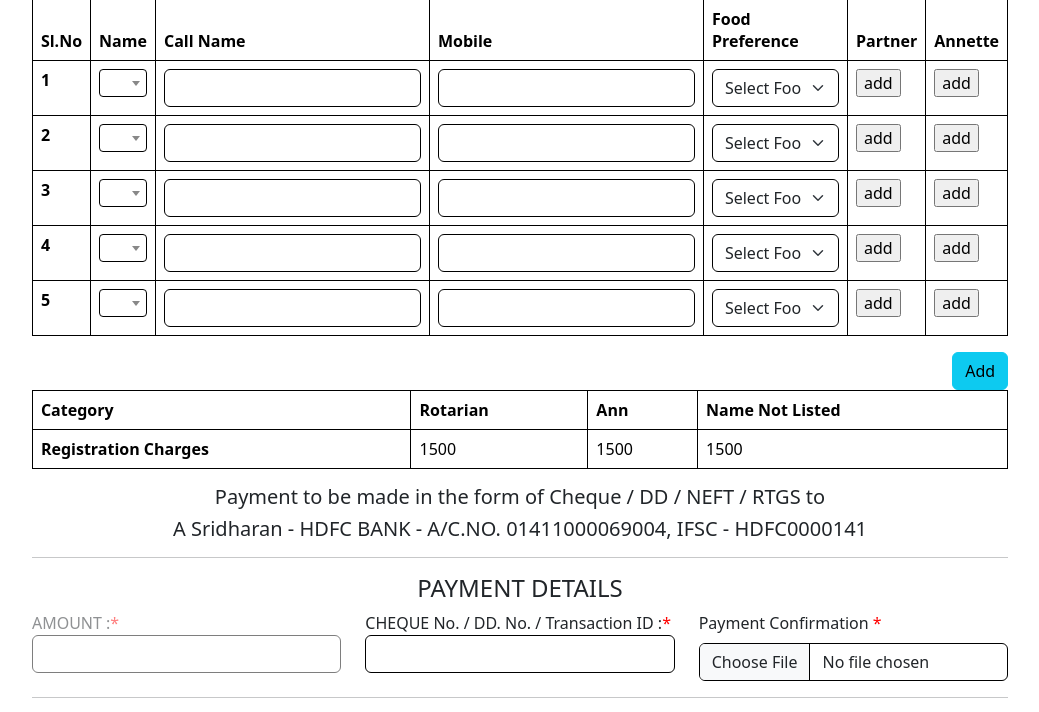
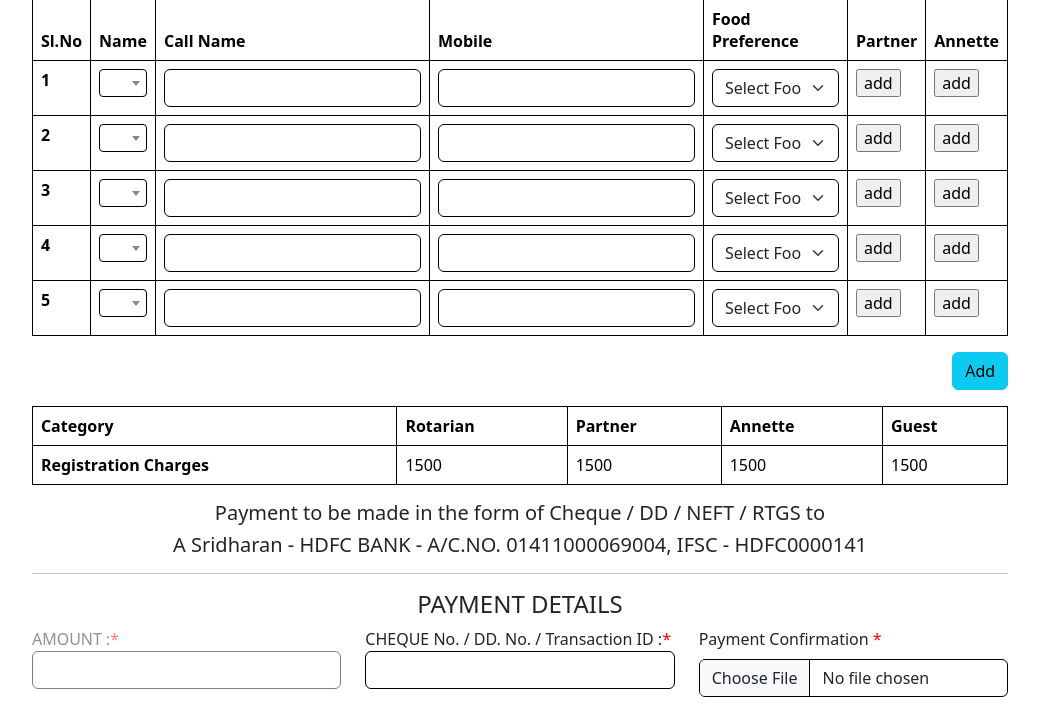
Before and after one commit to mugirajan/Rotray-website, a PHP site: page / in a window 1280 px wide. Shown: the part 603-1315 px from the top of the page, without its empty margins (120-1159 px from the left). Run offline with PHP 8.4, Linux system fonts and the light colour scheme; data comes from the database, SQL or seed files in the repository; some libraries are stand-ins or nearby versions.

Commit message:
transaction

```diff
--- a/controller.php
+++ b/controller.php
@@ -87,7 +87,7 @@
 				"rotarianSearch" => "string",
 				"rotarian_mobile" => "string"
 			];
-			$questValidationRule = [
+			$guestValidationRule = [
 				"guest_name" => "string",
 				"guest_call_name" =>"string"
 			];
@@ -104,7 +104,7 @@
 				"transactionRef" => $formData['transactionRef'],
 				"transactionDate" => date("Y-m-d"),
 				"totalAmount" => $formData['totalAmount'],
-				"registerer_club" => $formData['registerer_club'],
+				// "registerer_club" => $formData['registerer_club'],
 				"registerer_name" => $formData['registerer_name'],
 				"registerer_email" => $formData['registerer_email'],
 				"registerer_mobile" => $formData['registerer_mobile'],
@@ -153,11 +153,11 @@
 			}
 
 			for ($i=0; $i < count($formData['guest_name']); $i++) {
-				$annDetails[] = [
-					"ann_name" =>$formData['guest_name'][$i],
-					"ann_call_name"=> $formData['guest_call_name'][$i],
+				$guestDetails[] = [
+					"guest_name" =>$formData['guest_name'][$i],
+					"guest_call_name"=> $formData['guest_call_name'][$i],
 					"foodPrefrence"=> $formData['guest_checkVeg'][$i],
-					"ann_mobile"=> $formData['guest_mobile'][$i],
+					"guest_mobile"=> $formData['guest_mobile'][$i],
 					"member_type" => 4,
 					"fktransaction_id"=>$transactionRecord['id']
 				];
@@ -188,6 +188,7 @@
 			insertRotariansDetails($rotariansDetails);
 			insertAnnDetails($annDetails);
 			insertAnnetteDetails($annetteDetails);
+			insertGuestDetails($guestDetails);
 
 			return array("error" => 0,"message"=> "Rotarians are register successfully!.", "data" => []);
 		} catch (Exception $e) {
--- a/db-rotary.php
+++ b/db-rotary.php
@@ -1,8 +1,8 @@
 <?php
 	$servername = "localhost";
-$username = "u219718432_rotary";
+$username = "rotary";
 $password = "kia@Seltos1";
-$dbname = "u219718432_rotary";
+$dbname = "rotary";
 
 // Create connection
 $conn = new mysqli($servername, $username, $password, $dbname);
--- a/index.php
+++ b/index.php
@@ -224,7 +224,7 @@
 
 								</table>
 
-								<button type= "button" class="btn btn-info" id="add-rotrain" style="float: right;">Add</button>
+								<button  type= "button" class="btn btn-info" id="add-rotrain" style="float: right;margin-bottom:1rem">Add</button>
 
 							</div>
 							<div class="tab-pane fade" id="guest" role="tabpanel" aria-labelledby="guest-tab">
@@ -243,7 +243,7 @@
 
 								  	</tbody>
 								</table>
-								<button type="button" class="btn btn-info" id="add-guest" style="float: right;">Add</button>
+								<button type="button" class="btn btn-info" id="add-guest" style="margin-bottom:1rem;float: right;">Add</button>
 
 						  	</div>
 						  	<div class="tab-pane fade" id="ann" role="tabpanel" aria-labelledby="profile-tab">
@@ -291,8 +291,9 @@
 							<tr>
 								<th scope="col">Category</th>
 								<th scope="col">Rotarian</th>
-								<th scope="col">Ann</th>
-								<th scope="col">Name Not Listed</th>
+								<th scope="col">Partner</th>
+								<th scope="col">Annette</th>
+								<th scope="col">Guest</th>
 							</tr>
 						</thead>
 						<tbody>
@@ -301,6 +302,7 @@
 								<td id="rotarianTotal">1500</td>
 								<td id="annTotal">1500</td>
 								<td id="annetteTotal">1500</td>
+								<td id="guestTotal">1500</td>
 							</tr>
 						</tbody>
 					</table>
@@ -414,9 +416,10 @@
 				},
 				success:function(res){
 					var response = JSON.parse(res);
-					/*$("#rotarianTotal").html(response.rotarian);
+					$("#rotarianTotal").html(response.rotarian);
 					$("#annTotal").html(response.ann);
-					$("#annetteTotal").html(response.annette);*/
+					$("#annetteTotal").html(response.annette);
+					$("#guestTotal").html(response.guest);
 					$("#totalAmount").val(response.total);
 				}
 			});
@@ -525,6 +528,9 @@
 			$(".annette_name").on("change",function(){
 				calculateMemberRegistrationFee();
 			});
+			$(".guest_name").on("change",function(){
+				calculateMemberRegistrationFee();
+			});
 
 
 		}
--- a/script.js
+++ b/script.js
@@ -153,6 +153,7 @@ $("#rotarianRegister").on("submit",function(e){
 				var rotarianErrors = response.data.rotarian;
 				var annErrors = response.data.ann;
 				var annetteErrors = response.data.annette;
+				var guesstErrors = response.data.guest;
 				if( Object.keys(transactionErrors).length > 0 )
 					messagevalidation(transactionErrors);
 
@@ -161,6 +162,9 @@ $("#rotarianRegister").on("submit",function(e){
 
 				if( Object.keys(annetteErrors).length > 0 )
 					messagevalidation(annetteErrors);
+
+				if( Object.keys(guestErrors).length > 0 )
+					messagevalidation(guestErrors);
 
 
 
```
Also changed, not shown: ajax.php (+25 -3 lines).
